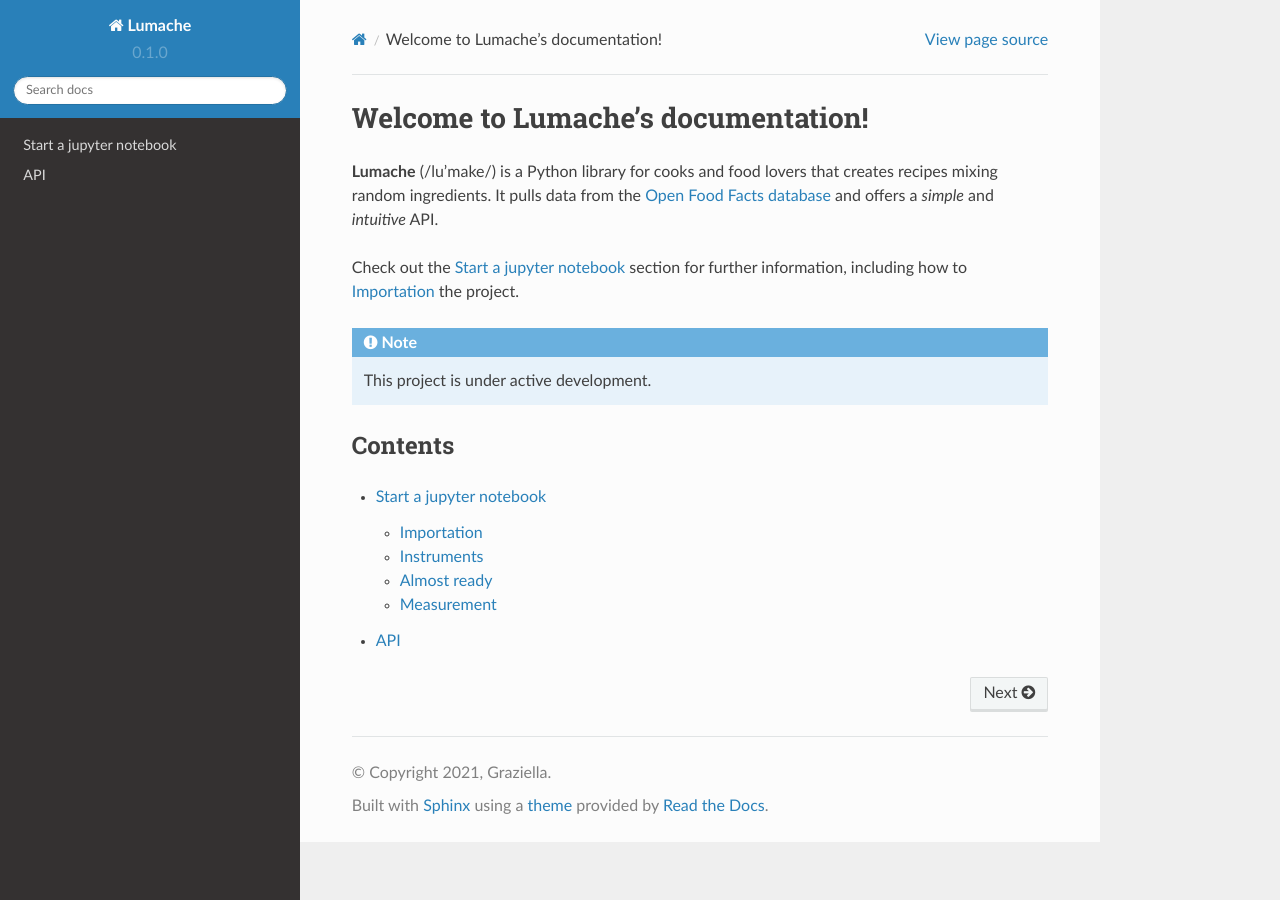
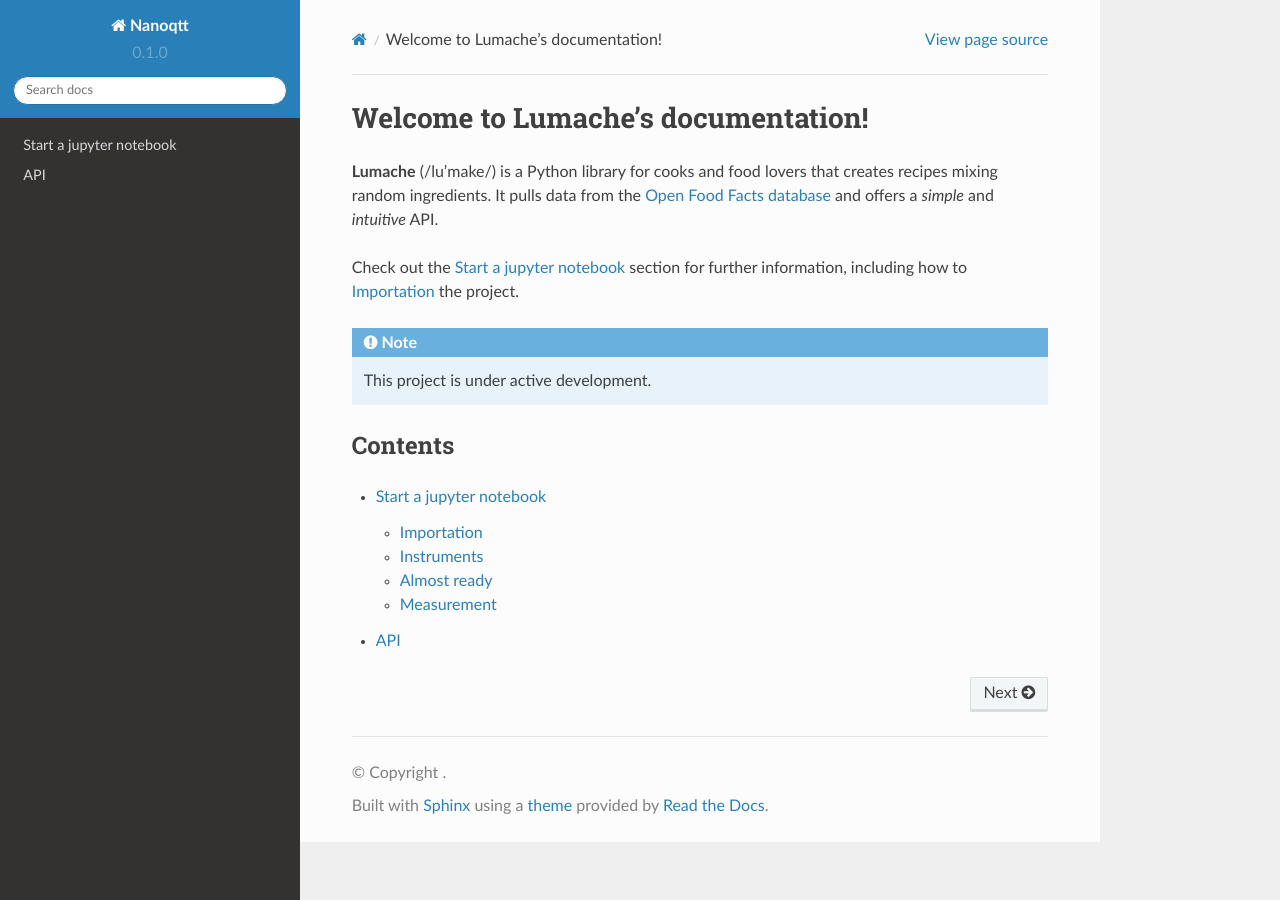
Before and after one commit to nanoelectronics-new/Nanoqtt-new-qtt-tutorial, a Sphinx documentation site: the page built from docs/source/index.rst, in a window 1280 px wide. Built offline with Sphinx 7.4.7 and the Read the Docs theme 2.0.0, drawn with Linux system fonts in a browser that asks for light colours.

Commit message:
Update conf.py

```diff
--- a/docs/source/conf.py
+++ b/docs/source/conf.py
@@ -2,9 +2,9 @@
 
 # -- Project information
 
-project = 'Lumache'
-copyright = '2021, Graziella'
-author = 'Graziella'
+project = 'Nanoqtt'
+copyright = ''
+author = 'Jaime and Yona'
 
 release = '0.1'
 version = '0.1.0'
```
